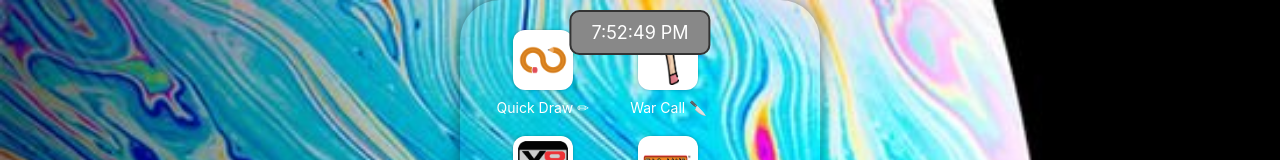
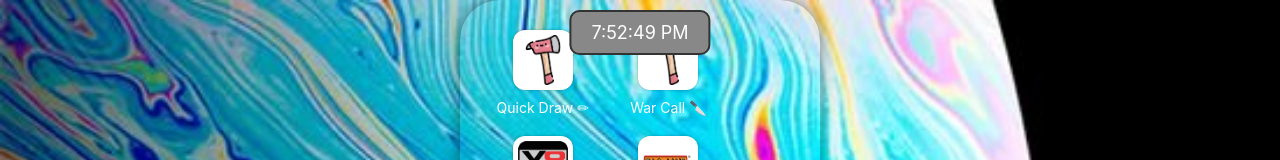
Before and after one commit to fw-sebas404/iPhone-Games, a plain HTML site: page index.html in a window 1280 px wide. Shown: the top 160 px of the page. Drawn offline with Linux system fonts and the light colour scheme.

Commit message:
Update index.html

```diff
--- a/index.html
+++ b/index.html
@@ -16,7 +16,7 @@
             <div class="app-row">
                 <!-- Aplicaciones existentes -->
                 <div class="app" onclick="openApp('https://quickdraw.withgoogle.com/')">
-                    <img src="icons/quickdraw.jpg" alt="Quick Draw">
+                    <img src="icons/warcall.png" alt="Quick Draw">
                     <span>Quick Draw ✏</span>
                 </div>
                 <div class="app" onclick="openApp('https://warcall.io')">
```
